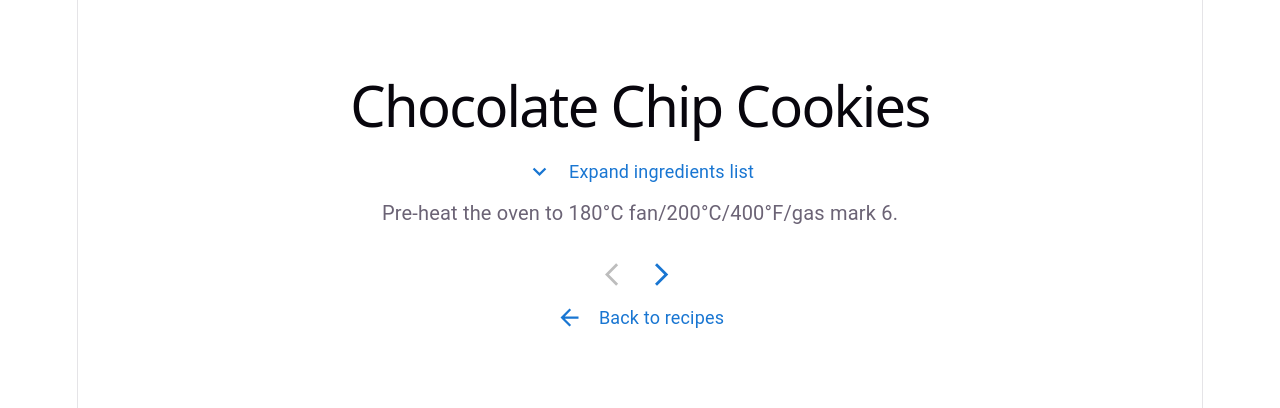
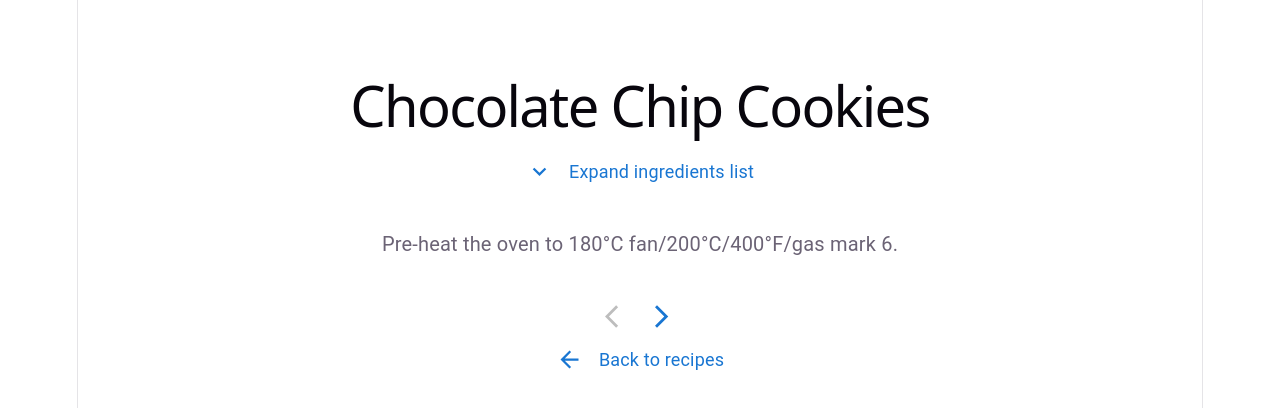
Before and after one commit to Coad-Toad/recipe-app, a React (Vite) app: page / in a window 1280 px wide. Both pictures are taken after a click on the button "Chocolate Chip Cookies". Shown: the top 408 px of the page. Built offline with nearby package versions, Linux system fonts and the light colour scheme.

Commit message:
Styling updates

```diff
--- a/src/features/recipes/CookMode.tsx
+++ b/src/features/recipes/CookMode.tsx
@@ -26,7 +26,7 @@ export const CookMode = ({ recipe, onBack }: Props) => {
 
       <StepView step={step} />
 
-      <div style={{ marginTop: 20 }}>
+      <div>
         <IconButton
           onClick={() => setIndex((i) => i - 1)}
           disabled={index === 0}
--- a/src/features/recipes/step-view-module.css
+++ b/src/features/recipes/step-view-module.css
@@ -12,5 +12,5 @@
   align-items: center;
 }
 .step-area {
-  padding: 5px 100px;
+  padding: 2rem 2rem;
 }
```
